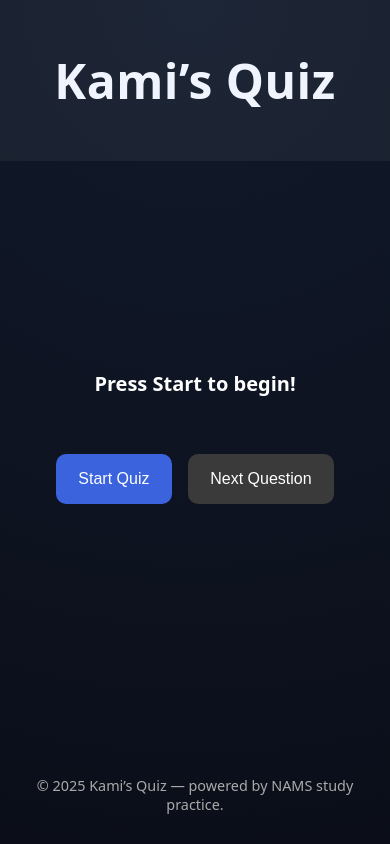
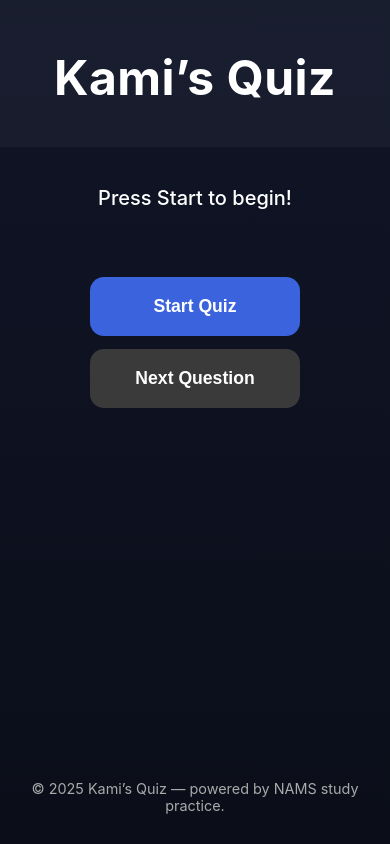
Before and after one commit to TF-1031/Kamisquiz, a plain HTML site: page index.html in a window 390 px wide. Drawn offline with Linux system fonts and the light colour scheme.

Commit message:
Update style.css

```diff
--- a/style.css
+++ b/style.css
@@ -1,23 +1,25 @@
-/* Kami’s Quiz – Dark Theme, Large Buttons */
+/* Kami’s Quiz – Optimized for iPhone (large stacked buttons) */
 
 body {
-  font-family: system-ui, -apple-system, "Segoe UI", Roboto, Helvetica, Arial, sans-serif;
-  background: radial-gradient(circle at top, #111a2b 0%, #0b0e19 100%);
-  color: #f0f4ff;
+  font-family: -apple-system, BlinkMacSystemFont, "Segoe UI", Roboto, Helvetica, Arial, sans-serif;
+  background: linear-gradient(to bottom, #101527 0%, #0b0e19 100%);
+  color: #fff;
   margin: 0;
   padding: 0;
   display: flex;
   flex-direction: column;
   align-items: center;
   min-height: 100vh;
+  -webkit-user-select: none;
+  user-select: none;
 }
 
 header {
   width: 100%;
   text-align: center;
-  padding: 1rem 0;
-  background: rgba(255, 255, 255, 0.05);
-  font-size: 1.5rem;
+  padding: 1rem 0 0.5rem;
+  background: rgba(255, 255, 255, 0.04);
+  font-size: 1.8rem;
   font-weight: 600;
   letter-spacing: 0.5px;
 }
@@ -25,79 +27,95 @@ header {
 main {
   flex: 1;
   width: 100%;
-  max-width: 700px;
+  max-width: 500px;
   display: flex;
-  justify-content: center;
+  justify-content: flex-start;
   align-items: center;
   flex-direction: column;
-  padding: 1rem;
+  padding: 1.2rem;
   box-sizing: border-box;
 }
 
 #question-box {
   text-align: center;
-  margin-bottom: 1rem;
+  margin: 1rem 0 2rem;
+  width: 100%;
 }
 
 #question-text {
   font-size: 1.4rem;
+  font-weight: 500;
+  line-height: 1.5;
   margin: 0 0 1.5rem;
-  line-height: 1.4;
-  color: #fff;
+  padding: 0 0.5rem;
 }
 
 #options {
   display: flex;
   flex-direction: column;
-  gap: 0.75rem;
+  gap: 0.9rem;
   width: 100%;
 }
 
 .option-btn {
-  font-size: 1.1rem;
-  padding: 1rem;
+  width: 100%;
+  font-size: 1.2rem;
+  font-weight: 500;
+  padding: 1.25rem 1rem;
   border: none;
-  border-radius: 12px;
+  border-radius: 14px;
   background-color: #22335b;
-  color: #f0f4ff;
+  color: #f5f7ff;
   cursor: pointer;
-  transition: transform 0.15s ease, background-color 0.2s ease;
+  transition: background-color 0.25s ease, transform 0.1s ease;
+  text-align: center;
 }
 
-.option-btn:hover {
+.option-btn:hover,
+.option-btn:active {
   background-color: #2e4a7a;
-  transform: scale(1.02);
+  transform: scale(0.99);
 }
 
-.option-btn:active {
-  transform: scale(0.98);
+.option-btn:disabled {
+  opacity: 0.7;
 }
 
 #controls {
   display: flex;
-  justify-content: center;
-  gap: 1rem;
+  flex-direction: column;
+  gap: 0.8rem;
   margin-top: 2rem;
+  width: 100%;
 }
 
 #controls button {
-  font-size: 1.1rem;
-  padding: 0.9rem 1.6rem;
-  border-radius: 10px;
+  width: 100%;
+  font-size: 1.3rem;
+  font-weight: 600;
+  padding: 1.2rem;
   border: none;
-  cursor: pointer;
+  border-radius: 14px;
+  background-color: #3a63dd;
   color: #fff;
-  background-color: #3a63dd;
-  transition: background-color 0.2s ease, transform 0.1s ease;
+  transition: background-color 0.2s ease;
 }
 
-#controls button:hover {
+#controls button:hover,
+#controls button:active {
   background-color: #5179f1;
 }
 
 #controls button:disabled {
   background-color: #3a3a3a;
   cursor: not-allowed;
+}
+
+#score-box {
+  margin-top: 2.5rem;
+  text-align: center;
+  font-size: 1.4rem;
+  color: #9ee27d;
 }
 
 footer {
@@ -107,23 +125,27 @@ footer {
   color: #aaa;
 }
 
-#score-box {
-  margin-top: 2rem;
-  text-align: center;
-  font-size: 1.3rem;
-  color: #9ee27d;
-}
+/* iPhone specific tweaks */
+@media (max-width: 600px) {
+  header {
+    font-size: 1.5rem;
+  }
 
-@media (max-width: 600px) {
   #question-text {
     font-size: 1.25rem;
   }
+
   .option-btn {
-    font-size: 1rem;
+    font-size: 1.1rem;
     padding: 1.2rem;
   }
+
   #controls button {
-    font-size: 1rem;
-    padding: 1rem 1.4rem;
+    font-size: 1.1rem;
+    padding: 1.2rem;
+  }
+
+  #score-box {
+    font-size: 1.3rem;
   }
 }
```
